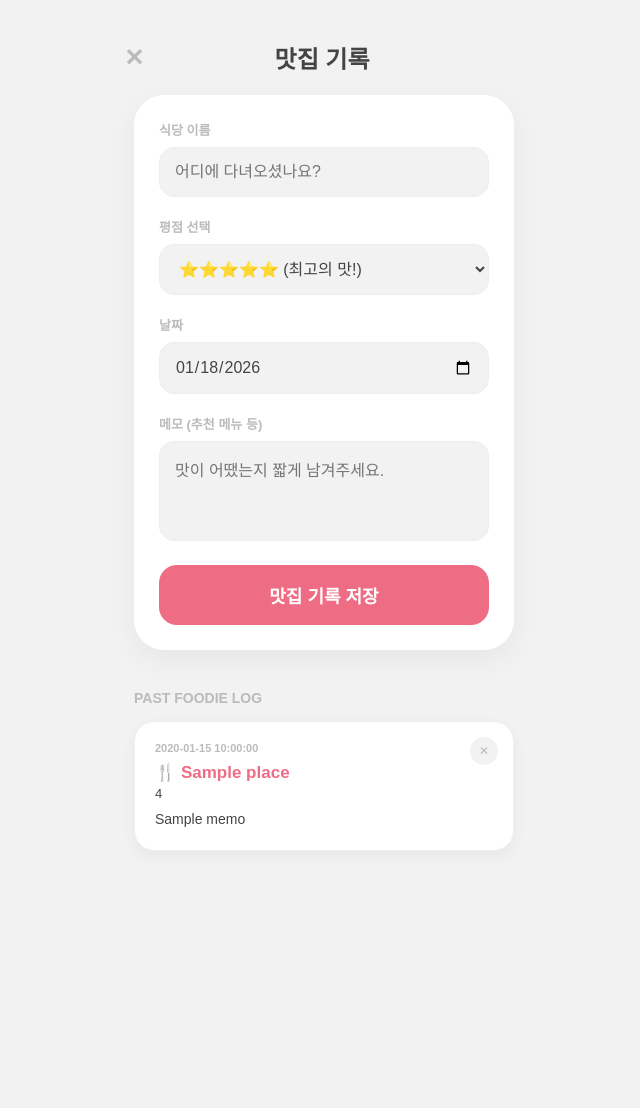
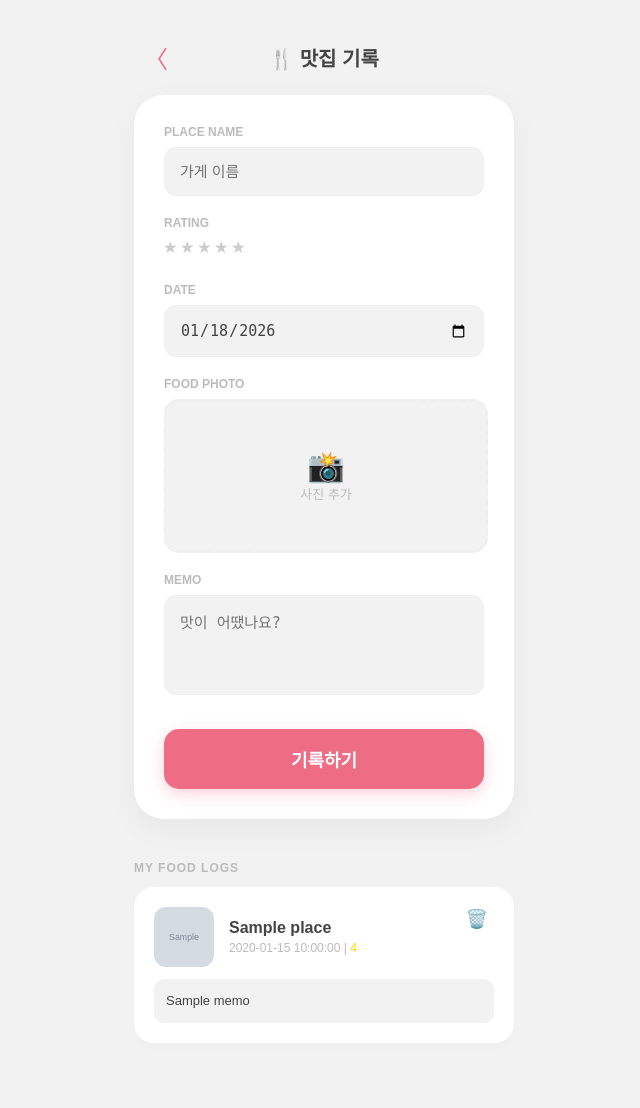
Before and after one commit to wealthsmurf/ADHdiary, a FastAPI app: template templates/food.html in a window 1280 px wide. Shown: the whole page, without its empty margins (316-956 px from the left). Before the commit the page ends 850 px from the top, so only its background shows below. Run offline with FastAPI, Linux system fonts and the light colour scheme; the template is opened without the code that fills it: most values are stand-ins (such as "Sample title", 1, 10 or a date in 2020); grey boxes marked "Sample" are stand-in pictures.

Commit message:
Update food.html

```diff
--- a/templates/food.html
+++ b/templates/food.html
@@ -3,7 +3,7 @@
 <head>
     <meta charset="UTF-8">
     <meta name="viewport" content="width=device-width, initial-scale=1.0">
-    <title>맛집 기록 - ADHDIARY</title>
+    <title>FOOD LOG - ADHDIARY</title>
     <style>
         :root {
             --bg-color: #F2F2F2;
@@ -11,7 +11,8 @@
             --text-main: #444444;
             --text-sub: #BBBBBB;
             --border-color: #EEEEEE;
-            --adhd-pink: #EF6C85;
+            --food-red: #EF6C85;
+            --star-color: #FFD700;
         }
 
         body.dark-mode {
@@ -24,124 +25,182 @@
 
         body {
             margin: 0; padding: 0; font-family: 'Apple SD Gothic Neo', sans-serif;
-            background-color: var(--bg-color); display: flex; flex-direction: column; align-items: center;
-            color: var(--text-main); transition: background-color 0.3s, color 0.3s;
-            min-height: 100vh; padding-bottom: 50px;
+            background-color: var(--bg-color); color: var(--text-main);
+            display: flex; flex-direction: column; align-items: center; min-height: 100vh;
         }
 
-        .header { width: 90%; max-width: 400px; margin-top: 40px; display: flex; align-items: center; justify-content: space-between; }
-        .back-btn { text-decoration: none; color: var(--text-sub); font-size: 24px; font-weight: bold; }
-        .title { font-size: 24px; font-weight: 900; }
-
-        /* 입력 폼 카드 */
-        .form-card {
-            background: var(--card-bg); width: 90%; max-width: 380px; margin-top: 20px;
-            border-radius: 30px; padding: 25px; box-shadow: 0 10px 30px rgba(0,0,0,0.05);
-            box-sizing: border-box; margin-bottom: 40px;
+        .header {
+            width: 100%; max-width: 400px; padding: 40px 20px 20px;
+            display: flex; justify-content: space-between; align-items: center; box-sizing: border-box;
         }
 
-        .input-label { font-size: 13px; color: var(--text-sub); font-weight: bold; margin-bottom: 8px; display: block; }
+        .back-btn { font-size: 24px; cursor: pointer; color: var(--food-red); text-decoration: none; }
+        .title { font-size: 20px; font-weight: 900; }
 
-        input, textarea, select {
-            width: 100%; padding: 15px; border-radius: 15px; border: 1px solid var(--border-color);
-            background: var(--bg-color); color: var(--text-main); font-size: 16px;
-            margin-bottom: 20px; box-sizing: border-box; outline: none; font-family: inherit;
+        .form-card {
+            background: var(--card-bg); width: 90%; max-width: 380px;
+            border-radius: 30px; padding: 30px; box-shadow: 0 10px 30px rgba(0,0,0,0.05);
+            box-sizing: border-box;
         }
-        input:focus, select:focus { border-color: var(--adhd-pink); }
+
+        .input-group { margin-bottom: 20px; }
+        .input-group label { display: block; font-size: 12px; color: var(--text-sub); margin-bottom: 8px; font-weight: bold; }
+
+        input[type="text"], input[type="date"], textarea {
+            width: 100%; padding: 15px; border-radius: 12px; border: 1px solid var(--border-color);
+            background: var(--bg-color); color: var(--text-main); font-size: 15px;
+            box-sizing: border-box; outline: none; transition: 0.3s;
+        }
 
         textarea { height: 100px; resize: none; }
 
-        .save-btn {
-            width: 100%; height: 60px; background-color: var(--adhd-pink);
-            color: white; border-radius: 18px; border: none;
+        /* 별점 스타일 */
+        .star-rating {
+            display: flex; flex-direction: row-reverse; justify-content: flex-end;
+            gap: 5px; font-size: 30px; margin-top: 5px;
+        }
+        .star-rating input { display: none; }
+        .star-rating label { cursor: pointer; color: #ccc; transition: 0.2s; }
+        .star-rating input:checked ~ label { color: var(--star-color); }
+        .star-rating label:hover, .star-rating label:hover ~ label { color: var(--star-color); }
+
+        .file-wrapper {
+            width: 100%; height: 150px; border: 2px dashed var(--border-color);
+            border-radius: 15px; display: flex; flex-direction: column;
+            align-items: center; justify-content: center; cursor: pointer;
+            overflow: hidden; position: relative; background: var(--bg-color);
+        }
+        #preview { width: 100%; height: 100%; object-fit: cover; display: none; }
+        .file-msg { font-size: 13px; color: var(--text-sub); text-align: center; }
+
+        .submit-btn {
+            width: 100%; height: 60px; background: var(--food-red);
+            color: white; border: none; border-radius: 15px;
             font-size: 18px; font-weight: bold; cursor: pointer;
+            box-shadow: 0 5px 15px rgba(239, 108, 133, 0.3); margin-top: 10px;
         }
 
-        /* --- 리스트 영역 (메인 카드 스타일) --- */
-        .history-section { width: 90%; max-width: 380px; }
-        .history-title { font-size: 14px; font-weight: bold; color: var(--text-sub); margin-bottom: 15px; }
+        /* 기록 리스트 */
+        .record-list { width: 90%; max-width: 380px; margin-top: 30px; padding-bottom: 50px; }
+        .record-item {
+            background: var(--card-bg); padding: 20px; border-radius: 20px;
+            margin-bottom: 15px; display: flex; flex-direction: column;
+            box-shadow: 0 4px 10px rgba(0,0,0,0.02);
+        }
+        .record-header { display: flex; justify-content: space-between; align-items: flex-start; }
+        .record-main { display: flex; align-items: center; }
+        .record-item img.thumb { width: 60px; height: 60px; border-radius: 12px; margin-right: 15px; object-fit: cover; }
 
-        .history-item {
-            background: var(--card-bg); border-radius: 20px; padding: 20px; margin-bottom: 15px;
-            box-shadow: 0 5px 15px rgba(0,0,0,0.05); position: relative;
-            border: 1px solid var(--border-color);
+        .record-memo {
+            font-size: 13px; line-height: 1.5; color: var(--text-main);
+            background: var(--bg-color); padding: 12px; border-radius: 10px; margin-top: 12px;
         }
 
-        /* 삭제 버튼 */
-        .delete-btn {
-            position: absolute; top: 15px; right: 15px; background: var(--bg-color);
-            border: none; width: 28px; height: 28px; border-radius: 50%;
-            display: flex; align-items: center; justify-content: center;
-            cursor: pointer; font-size: 12px; color: var(--text-sub); transition: 0.2s;
-        }
-        .delete-btn:hover { background: #FFEDED; color: #FF4D4D; }
-
-        .history-item .date { font-size: 11px; color: var(--text-sub); margin-bottom: 8px; font-weight: bold; }
-        .history-item .place-display { font-size: 17px; font-weight: 900; color: var(--adhd-pink); margin-bottom: 3px; }
-        .history-item .rating-display { font-size: 13px; margin-bottom: 8px; }
-        .history-item .memo-display { font-size: 14px; color: var(--text-main); line-height: 1.5; }
+        .del-btn { background: none; border: none; color: #ff8a80; font-size: 18px; cursor: pointer; }
     </style>
 </head>
 <body>
 
     <div class="header">
-        <a href="/" class="back-btn">✕</a>
-        <div class="title">맛집 기록</div>
-        <div style="width: 24px;"></div>
+        <a href="/" class="back-btn">〈</a>
+        <div class="title">🍴 맛집 기록</div>
+        <div style="width:24px;"></div>
     </div>
 
     <div class="form-card">
-        <form action="/save_food" method="post">
-            <label class="input-label">식당 이름</label>
-            <input type="text" name="place" placeholder="어디에 다녀오셨나요?" required>
+        <form action="/save_food" method="post" enctype="multipart/form-data">
+            <div class="input-group">
+                <label>PLACE NAME</label>
+                <input type="text" name="place" placeholder="가게 이름" required>
+            </div>
 
-            <label class="input-label">평점 선택</label>
-            <select name="rating">
-                <option value="⭐⭐⭐⭐⭐">⭐⭐⭐⭐⭐ (최고의 맛!)</option>
-                <option value="⭐⭐⭐⭐">⭐⭐⭐⭐ (추천해요)</option>
-                <option value="⭐⭐⭐">⭐⭐⭐ (괜찮았어요)</option>
-                <option value="⭐⭐">⭐⭐ (그저 그래요)</option>
-                <option value="⭐">⭐ (아쉬워요)</option>
-            </select>
+            <div class="input-group">
+                <label>RATING</label>
+                <div class="star-rating">
+                    <input type="radio" id="star5" name="rating" value="⭐⭐⭐⭐⭐" required><label for="star5">★</label>
+                    <input type="radio" id="star4" name="rating" value="⭐⭐⭐⭐"><label for="star4">★</label>
+                    <input type="radio" id="star3" name="rating" value="⭐⭐⭐"><label for="star3">★</label>
+                    <input type="radio" id="star2" name="rating" value="⭐⭐"><label for="star2">★</label>
+                    <input type="radio" id="star1" name="rating" value="⭐"><label for="star1">★</label>
+                </div>
+            </div>
 
-            <label class="input-label">날짜</label>
-            <input type="date" name="date" id="todayDate" required>
+            <div class="input-group">
+                <label>DATE</label>
+                <input type="date" name="date" id="currentDate" required>
+            </div>
 
-            <label class="input-label">메모 (추천 메뉴 등)</label>
-            <textarea name="memo" placeholder="맛이 어땠는지 짧게 남겨주세요."></textarea>
+            <div class="input-group">
+                <label>FOOD PHOTO</label>
+                <div class="file-wrapper" onclick="document.getElementById('image').click()">
+                    <img id="preview" src="#">
+                    <div id="file-msg" class="file-msg">
+                        <span style="font-size: 30px;">📸</span><br>
+                        사진 추가
+                    </div>
+                    <input type="file" id="image" name="image" accept="image/*" style="display:none;" onchange="previewImage(this)">
+                </div>
+            </div>
 
-            <button type="submit" class="save-btn">맛집 기록 저장</button>
+            <div class="input-group">
+                <label>MEMO</label>
+                <textarea name="memo" placeholder="맛이 어땠나요?" required></textarea>
+            </div>
+
+            <button type="submit" class="submit-btn">기록하기</button>
         </form>
     </div>
 
-    <div class="history-section">
-        <div class="history-title">PAST FOODIE LOG</div>
-        {% for r in my_records %}
-        <div class="history-item">
-            <form action="/delete_food/{{ r.id }}" method="post" onsubmit="return confirm('이 맛집 기록을 삭제하시겠습니까?');">
-                <button type="submit" class="delete-btn">✕</button>
-            </form>
+    <div class="record-list">
+        <h3 style="font-size: 12px; color: var(--text-sub); letter-spacing: 1px;">MY FOOD LOGS</h3>
+        {% for record in my_records %}
+        <div class="record-item">
+            <div class="record-header">
+                <div class="record-main">
+                    {% if record.image_url %}
+                    <img src="{{ record.image_url }}" class="thumb">
+                    {% else %}
+                    <div style="width:60px; height:60px; background:var(--bg-color); border-radius:12px; margin-right:15px; display:flex; align-items:center; justify-content:center; font-size:24px;">🍴</div>
+                    {% endif %}
+                    <div>
+                        <b style="font-size:16px;">{{ record.place }}</b>
+                        <p style="font-size:12px; color:var(--text-sub); margin:4px 0 0 0;">{{ record.date }} | <span style="color:var(--star-color)">{{ record.rating }}</span></p>
+                    </div>
+                </div>
+                <form action="/delete_food/{{ record.id }}" method="post" style="margin:0;">
+                    <button type="submit" class="del-btn" onclick="return confirm('삭제할까요?')">🗑️</button>
+                </form>
+            </div>
 
-            <div class="date">{{ r.date }}</div>
-            <div class="place-display">🍴 {{ r.place }}</div>
-            <div class="rating-display">{{ r.rating }}</div>
-            {% if r.memo %}
-            <div class="memo-display">{{ r.memo }}</div>
+            {% if record.memo %}
+            <div class="record-memo">
+                {{ record.memo }}
+            </div>
             {% endif %}
         </div>
-        {% else %}
-        <p style="text-align: center; color: var(--text-sub); font-size: 13px;">아직 기록된 맛집이 없습니다.</p>
         {% endfor %}
     </div>
 
     <script>
-        // 다크모드 적용
+        document.getElementById('currentDate').value = new Date().toISOString().substring(0, 10);
+
+        function previewImage(input) {
+            const preview = document.getElementById('preview');
+            const msg = document.getElementById('file-msg');
+            if (input.files && input.files[0]) {
+                const reader = new FileReader();
+                reader.onload = function(e) {
+                    preview.src = e.target.result;
+                    preview.style.display = 'block';
+                    msg.style.display = 'none';
+                }
+                reader.readAsDataURL(input.files[0]);
+            }
+        }
+
         if (localStorage.getItem('darkMode') === 'true') {
             document.body.classList.add('dark-mode');
         }
-
-        // 오늘 날짜 설정
-        document.getElementById('todayDate').value = new Date().toISOString().substring(0, 10);
     </script>
 </body>
 </html>
```
